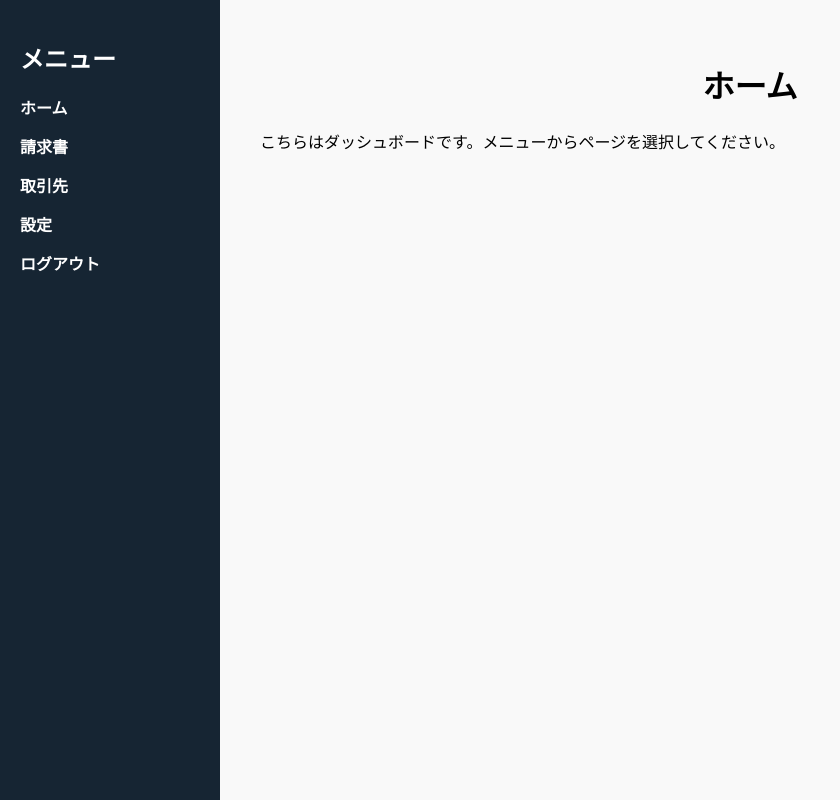
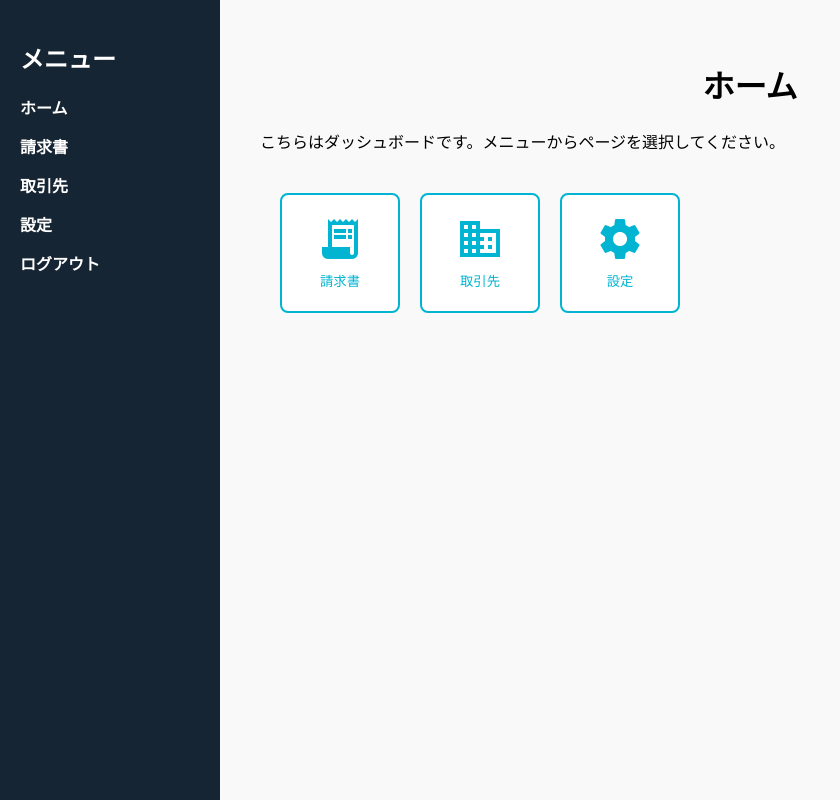
Before and after one commit to MMMokka/invoice-system, a plain HTML site: page index.html in a window 1280 px wide. Both pictures are taken after a click on the link "ホーム". Shown: the whole page, without its empty margins (0-840 px from the left). Drawn offline with Linux system fonts and the light colour scheme.

Commit message:
Add files via upload

```diff
--- /dev/null
+++ b/home.html
@@ -0,0 +1,21 @@
+<div>
+  <h1>ホーム</h1>
+  <p>こちらはダッシュボードです。メニューからページを選択してください。</p>
+
+  <div class="dashboard-buttons" style="display: flex; gap: 20px; justify-content: flex-start; margin-top: 40px; padding-left: 20px;">
+    <button onclick="navigate('invoices')" style="width: 120px; height: 120px; background: white; border: 2px solid #00B4D2; border-radius: 8px; display: flex; flex-direction: column; align-items: center; justify-content: center; cursor: pointer;">
+      <span class="material-icons" style="font-size: 48px; color: #00B4D2;">receipt_long</span>
+      <span style="color: #00B4D2; margin-top: 8px;">請求書</span>
+    </button>
+
+    <button onclick="navigate('clients')" style="width: 120px; height: 120px; background: white; border: 2px solid #00B4D2; border-radius: 8px; display: flex; flex-direction: column; align-items: center; justify-content: center; cursor: pointer;">
+      <span class="material-icons" style="font-size: 48px; color: #00B4D2;">business</span>
+      <span style="color: #00B4D2; margin-top: 8px;">取引先</span>
+    </button>
+
+    <button onclick="navigate('settings')" style="width: 120px; height: 120px; background: white; border: 2px solid #00B4D2; border-radius: 8px; display: flex; flex-direction: column; align-items: center; justify-content: center; cursor: pointer;">
+      <span class="material-icons" style="font-size: 48px; color: #00B4D2;">settings</span>
+      <span style="color: #00B4D2; margin-top: 8px;">設定</span>
+    </button>
+  </div>
+</div>
--- a/index.html
+++ b/index.html
@@ -4,6 +4,7 @@
   <meta charset="UTF-8" />
   <meta name="viewport" content="width=device-width, initial-scale=1.0" />
   <meta name="robots" content="noindex, nofollow" />
+  <link href="https://fonts.googleapis.com/icon?family=Material+Icons" rel="stylesheet">
   <title>請求書システム</title>
   <style>
     body {
@@ -51,6 +52,13 @@
     h1 {
       text-align: center;
     }
+    #main-content {
+      opacity: 1;
+      transition: opacity 0.4s ease;
+    }
+    #main-content.fade-out {
+      opacity: 0;
+    }
   </style>
 </head>
 <body>
@@ -68,13 +76,31 @@
 <div class="content" id="main-content">
   <h1>ホーム</h1>
   <p>こちらはダッシュボードです。メニューからページを選択してください。</p>
+
+  <div class="dashboard-buttons" style="display: flex; gap: 20px; justify-content: flex-start; margin-top: 40px; padding-left: 20px;">
+    <button onclick="navigate('invoices')" style="width: 120px; height: 120px; background: white; border: 2px solid #00B4D2; border-radius: 8px; display: flex; flex-direction: column; align-items: center; justify-content: center; cursor: pointer;">
+      <span class="material-icons" style="font-size: 48px; color: #00B4D2;">receipt_long</span>
+      <span style="color: #00B4D2; margin-top: 8px;">請求書</span>
+    </button>
+
+    <button onclick="navigate('clients')" style="width: 120px; height: 120px; background: white; border: 2px solid #00B4D2; border-radius: 8px; display: flex; flex-direction: column; align-items: center; justify-content: center; cursor: pointer;">
+      <span class="material-icons" style="font-size: 48px; color: #00B4D2;">business</span>
+      <span style="color: #00B4D2; margin-top: 8px;">取引先</span>
+    </button>
+
+    <button onclick="navigate('settings')" style="width: 120px; height: 120px; background: white; border: 2px solid #00B4D2; border-radius: 8px; display: flex; flex-direction: column; align-items: center; justify-content: center; cursor: pointer;">
+      <span class="material-icons" style="font-size: 48px; color: #00B4D2;">settings</span>
+      <span style="color: #00B4D2; margin-top: 8px;">設定</span>
+    </button>
   </div>
+</div>
+
 
 <script>
 function navigate(page) {
   const content = document.getElementById('main-content');
   if (page === 'home') {
-    content.innerHTML = '<h1>ホーム</h1><p>こちらはダッシュボードです。メニューからページを選択してください。</p>';
+    loadPage('home.html');
   } else if (page === 'invoices') {
     loadPage('invoices.html');
   } else if (page === 'clients') {
@@ -82,13 +108,20 @@ function navigate(page) {
   } else if (page === 'settings') {
     loadPage('edit.html');
   } else if (page === 'new') {
-    loadPage('new.html');
+    loadPage('new.html'); // ✅ 追加！
   } else {
     content.innerHTML = `<h1>${page} ページ</h1><p>このページは準備中です。</p>`;
   }
 }
 
 function loadPage(url) {
+  const content = document.getElementById('main-content');
+
+  // フェードアウト
+  content.classList.add('fade-out');
+
+  // 少し待ってからページを読み込む
+  setTimeout(() => {
     fetch(url)
       .then(response => response.text())
       .then(html => {
@@ -117,11 +150,18 @@ function loadPage(url) {
           }
           document.body.appendChild(newScript);
         });
+
+        // 読み込み完了後にフェードイン
+        setTimeout(() => {
+          content.classList.remove('fade-out');
+        }, 50);
       })
       .catch(error => {
         console.error('ページ読み込みエラー:', error);
-      document.getElementById('main-content').innerHTML = '<p>ページの読み込みに失敗しました。</p>';
+        content.innerHTML = '<p>ページの読み込みに失敗しました。</p>';
+        content.classList.remove('fade-out');
       });
+  }, 200); // フェードアウト待ち時間
 }
 
 </script>
```
Lines whose indentation alone changed are shown as unchanged.
